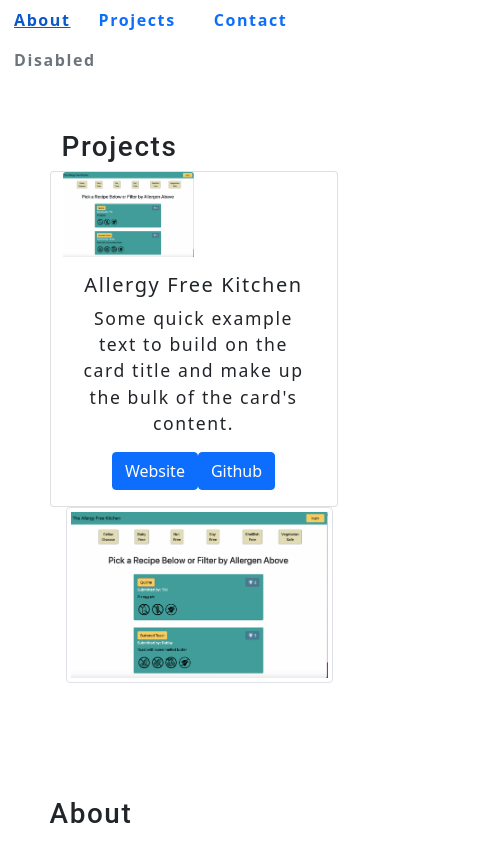
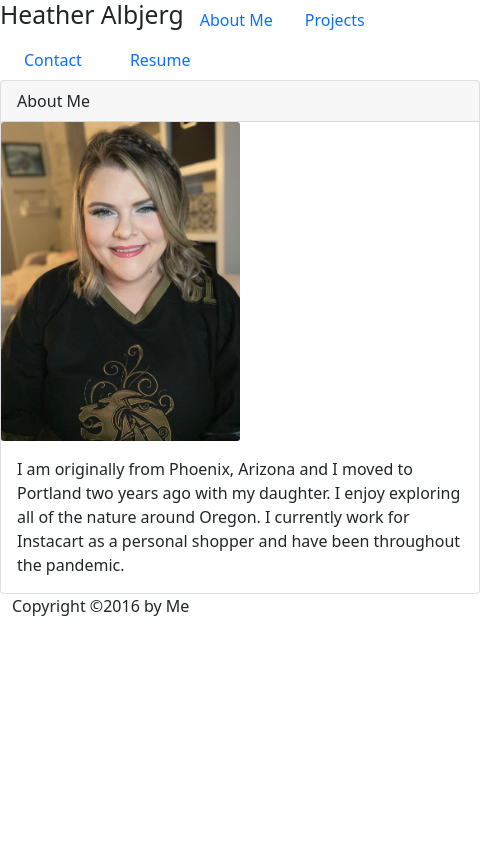
Before and after one commit to heatherviolet/react-portfolio, a React (Create React App) app: page / in a window 390 px wide. Shown: the top 842 px of the page, 480 px wide, since content can reach past the window. Built offline with nearby package versions, Linux system fonts and the light colour scheme.

Commit message:
added updates to about

```diff
--- a/package.json
+++ b/package.json
@@ -3,6 +3,7 @@
   "version": "0.1.0",
   "private": true,
   "dependencies": {
+    "@fortawesome/fontawesome-svg-core": "^6.1.1",
     "@testing-library/jest-dom": "^5.16.3",
     "@testing-library/react": "^12.1.4",
     "@testing-library/user-event": "^13.5.0",
--- a/src/App.js
+++ b/src/App.js
@@ -3,6 +3,7 @@
 import About from './components/About';
 import Projects from './components/Projects';
 import ContactForm from './components/Contact';
+import Footer from './components/Footer';
 import "bootstrap/dist/css/bootstrap.min.css";
 
 
@@ -30,12 +31,13 @@
       <main>
         {!contactSelected ? (
           <>
-            <Projects currentProject={currentProject}></Projects>
+            <div></div>
             <About></About>
           </>
         ) : (
           <ContactForm></ContactForm>
         )}
+        <Footer></Footer>
       </main>
     </div>
   );
--- a/src/components/About/index.js
+++ b/src/components/About/index.js
@@ -1,18 +1,20 @@
 import React from 'react';
 import selfImage from "../../assets/self/self.jpg";
+import Card from "react-bootstrap/Card";
 
 
 function About() {
     return (
-      <section className="my-5">
-        <h1 id="about">About</h1>
-        <img src={selfImage} className="my-2" style={{ width: "25%", float:"left" }} alt="self" />
-        <div className="my-2">
-          <p>
-          I am originally from Phoenix, Arizona and I moved to Portland two years ago with my daughter. I enjoy exploring all of the nature around Oregon. I currently work for Instacart as a personal shopper and have been throughout the pandemic.
-          </p>
-        </div>
-      </section>
+      <Card class="card" style={{ width: '30rem' }}>
+        <Card.Header>About Me</Card.Header>
+
+      <Card.Img variant="top" class="card-img" src={selfImage} style={{ width: "50%" }} />
+      <Card.Body>
+        <Card.Text>
+        I am originally from Phoenix, Arizona and I moved to Portland two years ago with my daughter. I enjoy exploring all of the nature around Oregon. I currently work for Instacart as a personal shopper and have been throughout the pandemic.
+        </Card.Text>
+      </Card.Body>
+    </Card>
     );
   }
 
--- /dev/null
+++ b/src/components/Footer/index.js
@@ -0,0 +1,28 @@
+import React from 'react';
+import { library, icon } from '@fortawesome/fontawesome-svg-core';
+
+function Footer() {
+    return (
+<footer>
+    <div class="container">
+        <div class="row vcenter">
+            <div class="pull-left col-lg-4 col-xs-12">
+                <p>Copyright &copy;2016 by Me</p>
+            </div>
+            <div class="col-lg-4 col-lg-offset-4 col-xs-12">
+                <div class="pull-right">
+                    <a href="#"><i class="fa fa-behance-square fa-icon"></i></a>
+                    <a href="#"><i class="fa fa-linkedin-square fa-icon"></i></a>
+                    <a href="#"><i class="fa fa-twitter-square fa-icon"></i></a>
+                    <a href="#"><i class="fa fa-skype fa-icon"></i></a>
+                    <a href="#"><i class="fa fa-facebook-square fa-icon"></i></a>
+                    <a href="#"><i class="fa fa-github-square fa-icon"></i></a>
+                </div>
+            </div>
+        </div>
+    </div>
+</footer>
+);
+  }
+
+export default Footer;
--- a/src/components/Nav/index.js
+++ b/src/components/Nav/index.js
@@ -1,5 +1,4 @@
 import React, { useEffect } from 'react';
-import { capitalizeFirstLetter } from '../../utils/helpers';
 import { Nav } from "react-bootstrap";
 
 function NavBar(props) {
@@ -15,9 +14,10 @@
     <Nav
 activeKey={currentProject} onSelect={(setCurrentProject)}
 >
+<h2>Heather Albjerg</h2>
   <Nav.Item>
-  <Nav.Link data-testid="about" href="#about" onClick={() => setContactSelected(false)}>
-      About
+  <Nav.Link id="about" href="#about" onClick={() => setContactSelected(false)}>
+      About Me
 </Nav.Link>
   </Nav.Item>
   <Nav.Item>
@@ -31,9 +31,9 @@
             </Nav.Link>
   </Nav.Item>
   <Nav.Item>
-    <Nav.Link eventKey="disabled" disabled>
-      Disabled
-    </Nav.Link>
+  <Nav.Link className={`mx-2 ${contactSelected && 'Resume'}`}>
+            <span onClick={() => setContactSelected(true)}>Resume</span>
+            </Nav.Link>
   </Nav.Item>
   <span
                 onClick={() => {
--- a/src/index.css
+++ b/src/index.css
@@ -1,299 +1,6 @@
-
-main {
-	margin: 0 auto;
-	max-width: 90%;
-  padding: 50px 30px;
+.card {
+  flex-direction: row;
 }
-:root {
-  --primary: #641cf5;
-  --secondary: #e28ae2;
-  --tertiary: #B12704;
-  --light: #fafafa;
-  --dark: #7e49a1;
-  --darker: #111111;
-  --error: rgb(228, 46, 1);
-  --spacing-one: calc(1rem * 0.5);
-  --spacing-two: calc(1rem);
-  --spacing-five: calc(2.5rem);
-
+.card img {
+  width: 30%;
 }
-
-* {
-  box-sizing: border-box;
-}
-
-html,
-body {
-  min-height: 100%;
-}
-
-body {
-  margin: 0;
-  padding: 0;
-  font-weight: 600;
-  line-height: 1.5;
-  font-size: 18px;
-  letter-spacing: .1em;
-  background: var(--dark);
-  color: var(--light);
-  font-family: 'Poiret One', cursive;
-
-}
-
-h1,
-h2,
-h3,
-h4,
-h5,
-h6 {
-  font-family: 'Roboto', sans-serif;
-  font-weight: 500;
-  margin: 5px 0;
-  line-height: 1.25;
-}
-
-h1 {
-  font-size: 2.25rem;
-}
-
-h2 {
-  font-size: 2rem;
-}
-
-h3 {
-  font-size: 1.75rem;
-}
-
-h4 {
-  font-size: 1.5rem;
-}
-
-h5 {
-  font-size: 1.25rem;
-}
-
-h6 {
-  font-size: 1rem;
-}
-
-p {
-  font-size: 1.1rem;
-  margin-top: 0;
-}
-
-a {
-  color: var(--tertiary);
-  text-decoration: none;
-  font-weight: bold;
-}
-
-a:hover {
-  text-decoration: underline;
-}
-
-header {
-  background: var(--dark);
-}
-
-header a {
-  color: var(--light);
-}
-
-button {
-  font-size: 1rem;
-  text-decoration: none;
-  padding: 0.25rem 1rem;
-  border-radius: .5rem;
-  border: none;
-  outline: none;
-  cursor: pointer;
-  margin: 0 1px;
-  background-color: var(--secondary);
-}
-
-button:hover {
-  opacity: .8;
-}
-
-button[disabled] {
-  cursor: default;
-  opacity: .8;
-}
-
-img {
-  max-width: 50%;
-}
-
-span[role="img"] {
-  cursor: default;
-}
-
-form {
-  width: 40%;
-}
-
-input {
-  font-size: 1rem;
-  padding: 0.25rem;
-  border: 1px solid var(--dark);
-  outline: none;
-  border-radius: 3px;
-  transition: box-shadow 0.2s;
-}
-
-input:focus {
-  border: 1px solid var(--secondary);
-  box-shadow: 0 0 .25rem rgba(0, 0, 0, .5);
-}
-
-li {
-  list-style: none;
-}
-
-nav {
-  background: rgb(29, 114, 211);
-}
-
-nav a:hover {
-  text-decoration: none;
-}
-
-nav  li {
-  cursor: pointer;
-}
-
-textarea {
-	width: 600px;
-	height: 120px;
-	border: 3px solid #cccccc;
-	padding: 5px;
-}
-
-.container {
-  width: 85%;
-  max-width: 1200px;
-  margin-left: auto;
-  margin-right: auto;
-}
-
-.flex-row {
-  display: flex;
-  flex-wrap: wrap;
-}
-
-.space-between {
-  justify-content: space-between;
-}
-
-.flex-end {
-  justify-content: flex-end;
-}
-
-.mx-1 {
-  margin-right: var(--spacing-one);
-  margin-left: var(--spacing-one);
-}
-
-.mx-2 {
-  margin-right: var(--spacing-two);
-  margin-left: var(--spacing-two);
-}
-
-.my-1 {
-  margin-top: var(--spacing-one);
-  margin-bottom: var(--spacing-one);
-}
-
-.my-2 {
-  margin-top: var(--spacing-two);
-  margin-bottom: var(--spacing-two);
-}
-
-.my-5 {
-  margin-top: var(--spacing-five);
-  margin-bottom: var(--spacing-five);
-}
-
-.px-1 {
-  padding-right: var(--spacing-one);
-  padding-left: var(--spacing-one);
-}
-
-.px-2 {
-  padding-right: var(--spacing-two);
-  padding-left: var(--spacing-two);
-}
-
-.py-1 {
-  padding-top: var(--spacing-one);
-  padding-bottom: var(--spacing-one);
-}
-
-.py-2 {
-  padding-top: var(--spacing-two);
-  padding-bottom: var(--spacing-two);
-}
-
-.card {
-  width: 25%;
-  text-align: center;
-}
-
-.img-thumbnail {
-  width: auto;
-  height: 300px;
-  margin-bottom: 50px;
-  cursor: pointer;
-}
-
-.modalBackdrop {
-	background: rgba(0, 0, 0, .65);
-	bottom: 0;
-	left: 0;
-	overflow: auto;
-	position: fixed;
-	right: 0;
-	top: 0;
-	z-index: 1;
-}
-
-.modalContainer {
-	background: var(--darker);
-	border-radius: 5px;
-	max-width: 100%;
-	margin: 50px auto;
-	padding: 15px;
-	width: 960px;
-}
-
-.modalTitle {
-	font-size: 18px;
-	font-weight: 600;
-	margin-bottom: 25px;
-}
-
-button {
-	background: var(--primary);
-	border: 0;
-	border-radius: 5px;
-	color: #fff;
-	cursor: pointer;
-	font-size: 16px;
-	font-weight: 600;
-	margin-bottom: 30px;
-	padding: 10px 15px;
-}
-
-a {
-	border-radius: 5px;
-	color: var(--primary);
-	font-weight: 600;
-	padding: 2px 4px;
-	margin-left: -2px;
-	margin-right: -2px;
-
-}
-
-.navActive {
-  color: var(--secondary);
-}
```
Also changed, not shown: src/components/Modal/index.js (deleted, +0 -23 lines), src/components/ProjectList/index.js (+146 -146 lines), 1 other file (tests, documents, lock files or other folders).
